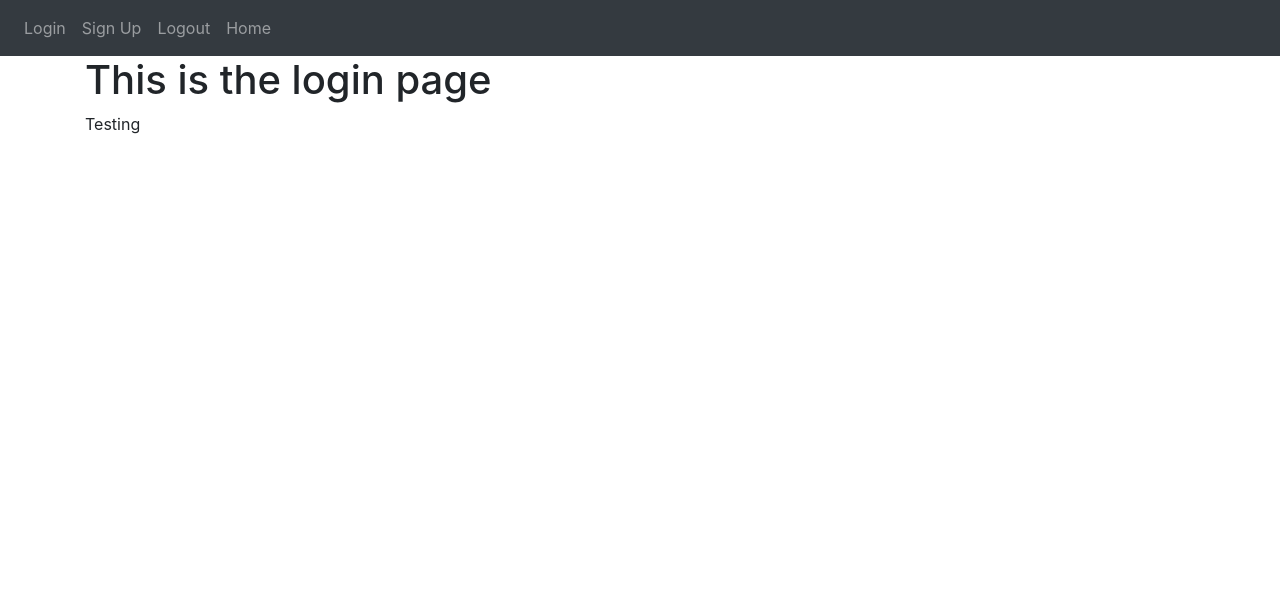
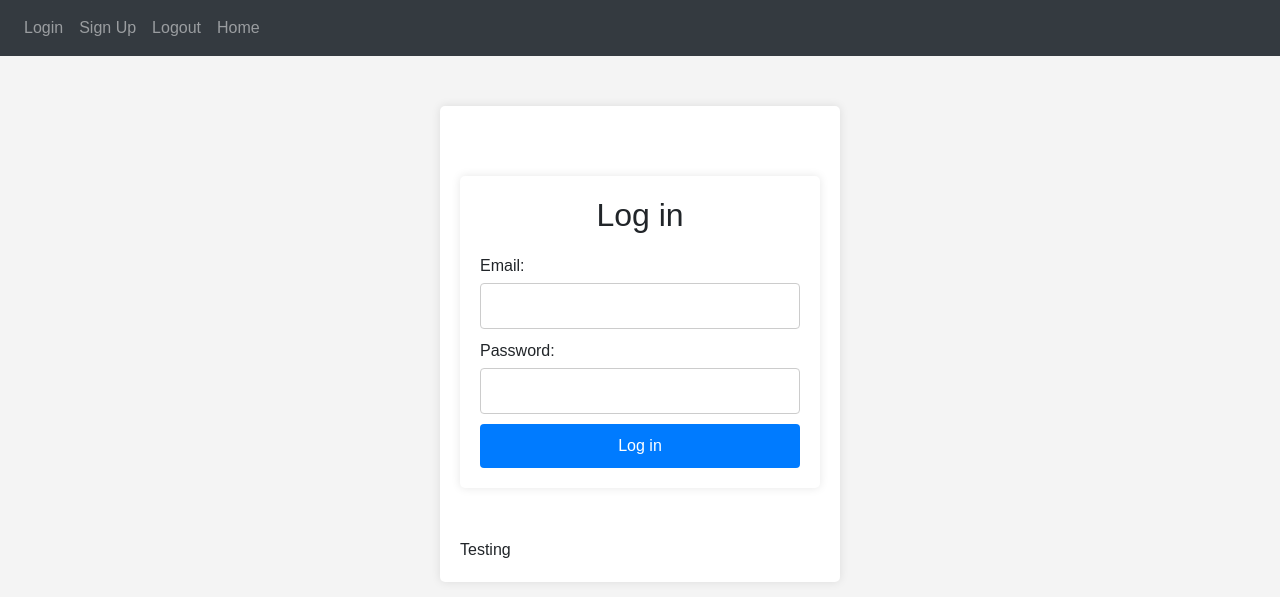
Before and after one commit to jhernandez4/CPSC362-Project, a Flask app: page /login in a window 1280 px wide. Shown: the top 597 px of the page. Run offline with Flask 3, Linux system fonts and the light colour scheme; some libraries are stand-ins or nearby versions.

Commit message:
Add form with textboxes and buttons for user login

```diff
--- a/website/templates/login.html
+++ b/website/templates/login.html
@@ -5,6 +5,106 @@ Login
 {% endblock %}
 
 {% block content %}
-<h1>This is the login page</h1>
+
+<head>
+  <title>Log in</title>
+  <style>
+      body {
+          font-family: Arial, sans-serif;
+          background-color: #f4f4f4;
+          margin: 0;
+          padding: 0;
+      }
+
+      .container {
+          max-width: 400px;
+          margin: 50px auto;
+          background-color: #fff;
+          padding: 20px;
+          border-radius: 5px;
+          box-shadow: 0 0 10px rgba(0, 0, 0, 0.1);
+      }
+
+      h2 {
+          text-align: center;
+          margin-bottom: 20px;
+      }
+
+      label {
+          display: block;
+          margin-bottom: 5px;
+      }
+
+      input[type="email"], input[type="password"] {
+          width: 100%;
+          padding: 10px;
+          margin-bottom: 10px;
+          border: 1px solid #ccc;
+          border-radius: 4px;
+      }
+
+
+      button.button2{
+          display: block;
+          width: 100%;
+          padding: 10px;
+          background-color: #007BFF;
+          color: #fff;
+          border: none;
+          border-radius: 4px;
+          cursor: pointer;
+      }
+
+      button:hover {
+          background-color: #0056b3;
+      }
+
+      .message {
+          margin-bottom: 10px;
+          padding: 10px;
+          border-radius: 4px;
+      }
+
+      .success {
+          background-color: #d4edda;
+          border: 1px solid #c3e6cb;
+          color: #155724;
+      }
+
+      .error {
+          background-color: #f8d7da;
+          border: 1px solid #f5c6cb;
+          color: #721c24;
+      }
+  </style>
+</head>
+<body>
+  <div class="container">
+      <h2>Log in</h2>
+
+      <!-- Display flash messages if they exist -->
+      {% with messages = get_flashed_messages(with_categories=true) %}
+          {% if messages %}
+              {% for category, message in messages %}
+                  <div class="message {{ category }}">{{ message }}</div>
+              {% endfor %}
+          {% endif %}
+      {% endwith %}
+
+      <form action="/login" method="post">
+          <div>
+              <label for="email">Email:</label>
+              <input type="email" id="email" name="email" required>
+          </div>
+          <div>
+              <label for="password">Password:</label>
+              <input type="password" id="password" name="password" required>
+          </div>
+        <div>
+            <button class="button2" type="submit">Log in</button>
+        </div>
+      </form>
+  </div>
+</body>
 {{ text }}
 {% endblock %}
```
